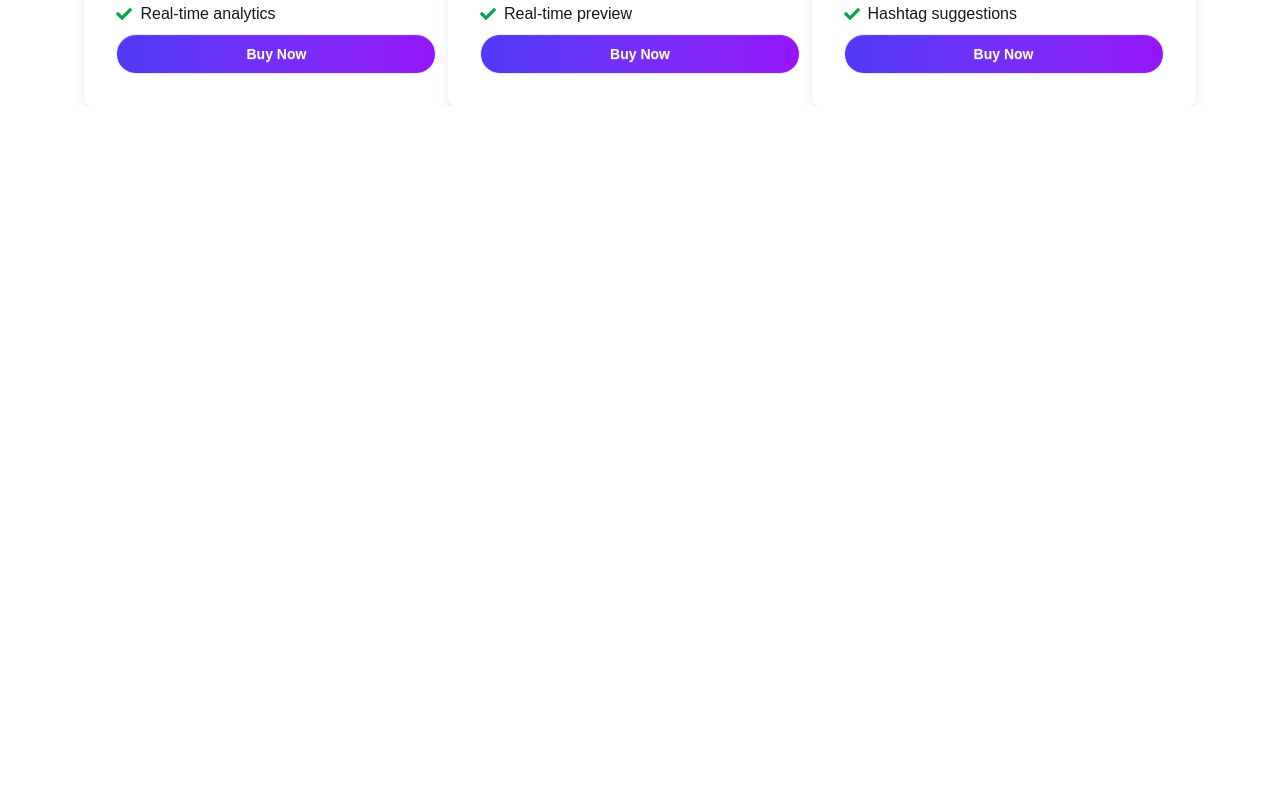
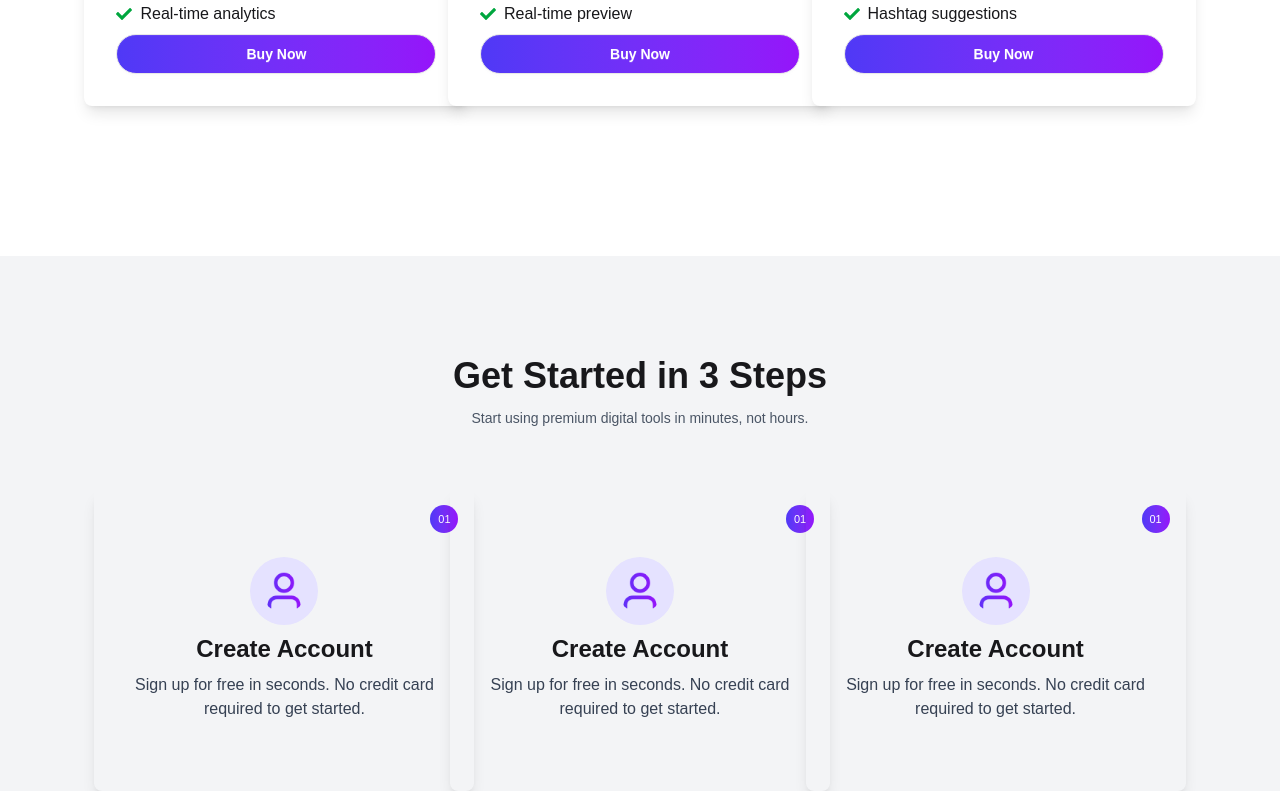
Before and after one commit to saikat281/DigiTools-platform, a React (Vite) app: page / in a window 1280 px wide. Shown: the part 1859-2650 px from the top of the page. Before the commit the page ends 1965 px from the top, so only its background shows below. Built offline with nearby package versions, Linux system fonts and the light colour scheme.

Commit message:
Designed Steps Component

```diff
--- a/src/App.jsx
+++ b/src/App.jsx
@@ -4,6 +4,7 @@ import Banner from './Components/Banner/Banner'
 import Navbar from './Components/Navbar/Navbar'
 import Tools from './Components/Tools/Tools'
 import { ToastContainer } from 'react-toastify'
+import Steps from './Components/Steps/Steps'
 
 const ToolsData = async () => {
   const res = fetch("/Data.json")
@@ -22,6 +23,7 @@ function App() {
       <Suspense>
         <Tools ToolsPromise={ToolsPromise} selected={selected} setSelected={setSelected}></Tools>
       </Suspense>
+      <Steps></Steps>
 
 
 
--- /dev/null
+++ b/src/Components/Steps/Steps.jsx
@@ -0,0 +1,55 @@
+import React from 'react';
+import profileImg from '../../assets/user.png'
+const Steps = () => {
+    return (
+        <div className='bg-gray-100 mt-[150px] mx-auto'>
+
+            <div className='w-10/12 mx-auto pt-[100px]'>
+                <div className='text-center pb-[60px] space-y-3'>
+                    <h1 className='text-4xl font-bold'>Get Started in 3 Steps</h1>
+                    <p className='text-[14px] text-gray-600'>Start using premium digital tools in minutes, not hours.</p>
+                </div>
+                <div id='steps' className='grid grid-cols-3  justify-items-center'>
+                    <div className=' w-[380px]  p-4 pb-[70px] rounded-lg space-y-6 shadow-lg'>
+                        <div className='flex justify-end'>
+                            <h2 className='w-7 h-7 p-2 bg-linear-to-r from-[#4F39F6] to-[#9514FA] rounded-full flex justify-center items-center text-white text-[11px]'>01</h2>
+                        </div>
+                        <div className='flex flex-col items-center justify-center space-y-2'>
+                            <img className='w-17 h-17 p-3 bg-[#e5e2ff] rounded-full flex justify-center items-center ' src={profileImg} alt="" />
+                            <h1 className='text-2xl font-semibold'>Create Account</h1>
+                            <p className='text-gray-700 text-center'>Sign up for free in seconds. No credit card required to get started.</p>
+                        </div>
+
+                    </div>
+                    <div className=' w-[380px]  p-4 pb-[70px] rounded-lg space-y-6 shadow-lg'>
+                        <div className='flex justify-end'>
+                            <h2 className='w-7 h-7 p-2 bg-linear-to-r from-[#4F39F6] to-[#9514FA] rounded-full flex justify-center items-center text-white text-[11px]'>01</h2>
+                        </div>
+                        <div className='flex flex-col items-center justify-center space-y-2'>
+                            <img className='w-17 h-17 p-3 bg-[#e5e2ff] rounded-full flex justify-center items-center ' src={profileImg} alt="" />
+                            <h1 className='text-2xl font-semibold'>Create Account</h1>
+                            <p className='text-gray-700 text-center'>Sign up for free in seconds. No credit card required to get started.</p>
+                        </div>
+
+                    </div>
+                    <div className=' w-[380px]  p-4 pb-[70px] rounded-lg space-y-6 shadow-lg'>
+                        <div className='flex justify-end'>
+                            <h2 className='w-7 h-7 p-2 bg-linear-to-r from-[#4F39F6] to-[#9514FA] rounded-full flex justify-center items-center text-white text-[11px]'>01</h2>
+                        </div>
+                        <div className='flex flex-col items-center justify-center space-y-2'>
+                            <img className='w-17 h-17 p-3 bg-[#e5e2ff] rounded-full flex justify-center items-center ' src={profileImg} alt="" />
+                            <h1 className='text-2xl font-semibold'>Create Account</h1>
+                            <p className='text-gray-700 text-center'>Sign up for free in seconds. No credit card required to get started.</p>
+                        </div>
+
+                    </div>
+
+                </div>
+
+
+            </div>
+        </div>
+    );
+};
+
+export default Steps;
```
